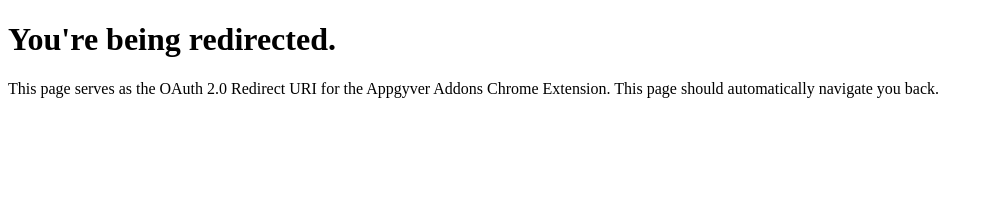
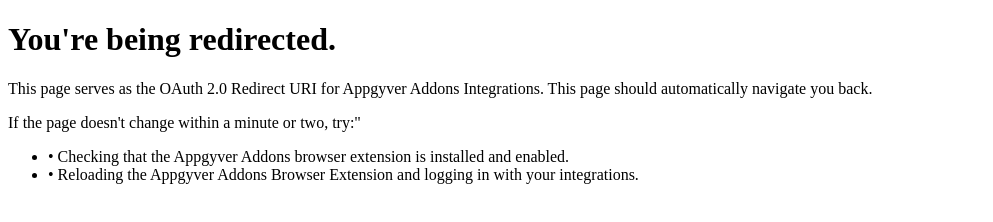
Before and after one commit to joshpinto6/appgyver-addons, a plain HTML site: page webpages/auth/index.html in a window 1280 px wide. Shown: the whole page, without its empty margins (0-993 px from the left). Drawn offline with Linux system fonts and the light colour scheme.

Commit message:
Update index.html

```diff
--- a/webpages/auth/index.html
+++ b/webpages/auth/index.html
@@ -3,7 +3,13 @@
 <body>
 
 <h1>You're being redirected.</h1>
-<p>This page serves as the OAuth 2.0 Redirect URI for the Appgyver Addons Chrome Extension. This page should automatically navigate you back.</p>
+<p>This page serves as the OAuth 2.0 Redirect URI for Appgyver Addons Integrations. This page should automatically navigate you back.</p>
+
+<p>If the page doesn't change within a minute or two, try:"
+<ul>
+  <li>• Checking that the Appgyver Addons browser extension is installed and enabled.</li>
+  <li>• Reloading the Appgyver Addons Browser Extension and logging in with your integrations.</li>
+</ul>
 
 </body>
 </html>
```
